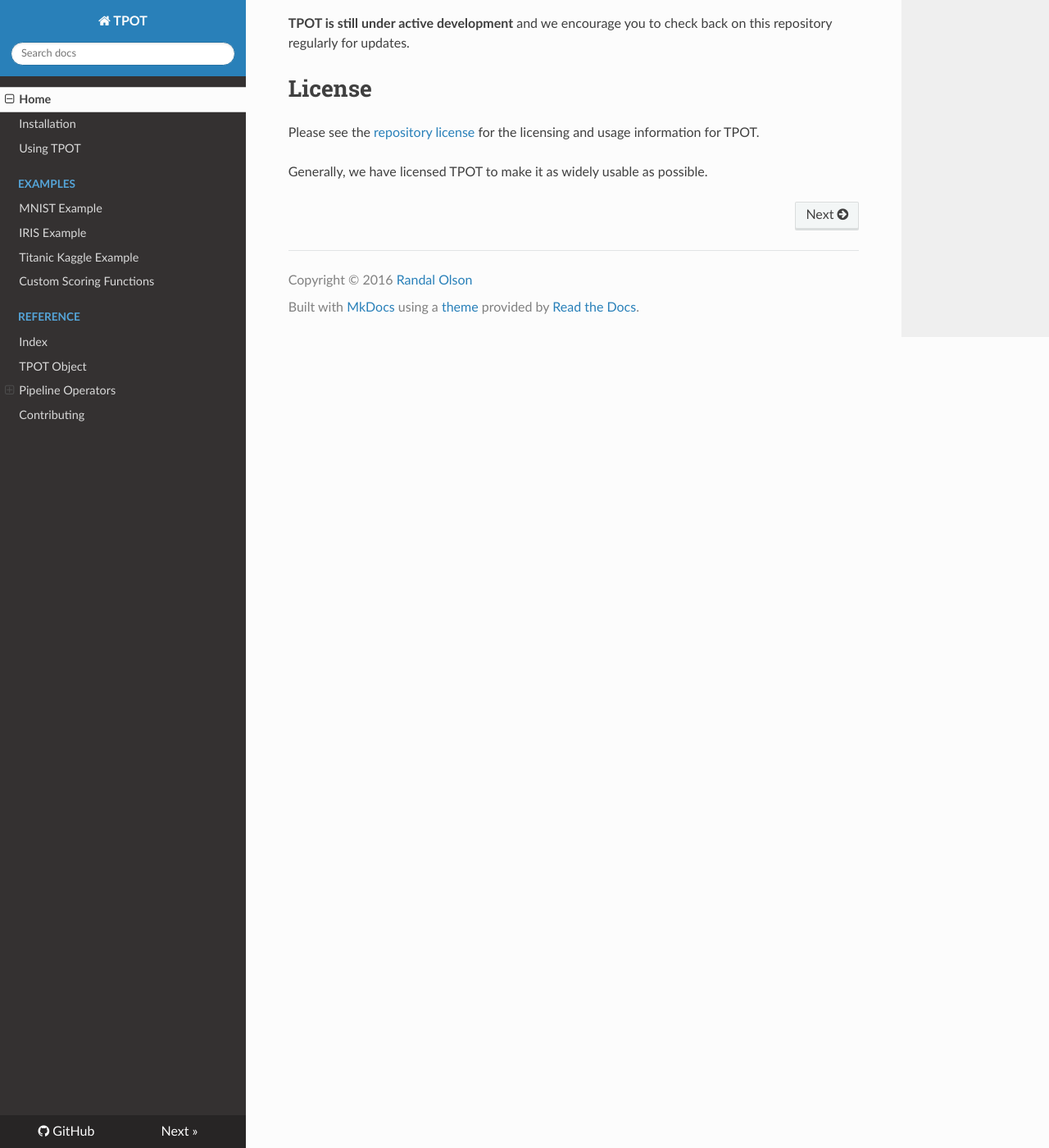
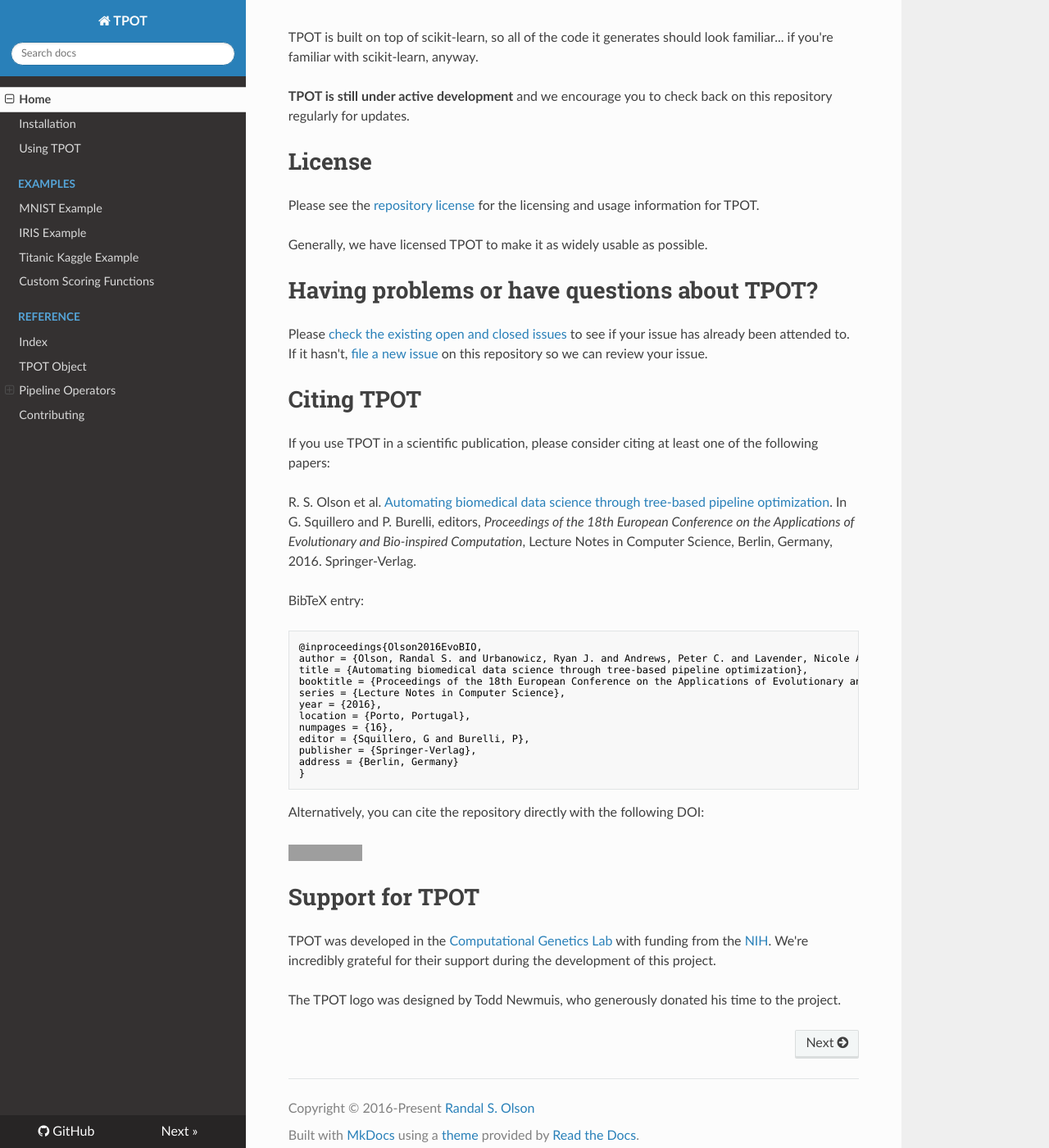
Before and after one commit to EpistasisLab/tpot, an MkDocs documentation site: the page built from docs/sources/index.md, in a window 1280 px wide and 1400 px high, scrolled down 2324 px. Shown: the whole window at 82% size. Built offline with MkDocs 1.6.1, drawn with Linux system fonts in a browser that asks for light colours; nearby versions of some CDN libraries; old or Windows-style settings are respelled for this version of MkDocs; some of the changed text lies outside the part shown; grey boxes are pictures that could not be loaded.

Commit message:
Update docs with new logo

````diff
--- a/docs/mkdocs.yml
+++ b/docs/mkdocs.yml
@@ -12,7 +12,7 @@
   - tables
   - fenced_code
 
-copyright: Copyright &copy; 2016 <a href="http://www.randalolson.com">Randal Olson</a>
+copyright: Copyright &copy; 2016-Present <a href="http://www.randalolson.com">Randal S. Olson</a>
 
 pages:
 - Home: index.md
--- a/docs/sources/index.md
+++ b/docs/sources/index.md
@@ -1,4 +1,6 @@
-# Tree-based Pipeline Optimization Tool (TPOT)
+<center>
+<img src="https://raw.githubusercontent.com/rhiever/tpot/master/images/tpot-logo.jpg" width=200 />
+</center>
 
 Consider TPOT your **Data Science Assistant**. TPOT is a Python tool that automatically creates and optimizes machine learning pipelines using genetic programming.
 
@@ -43,3 +45,40 @@
 Please see the [repository license](https://github.com/rhiever/tpot/blob/master/LICENSE) for the licensing and usage information for TPOT.
 
 Generally, we have licensed TPOT to make it as widely usable as possible.
+
+# Having problems or have questions about TPOT?
+
+Please [check the existing open and closed issues](https://github.com/rhiever/tpot/issues?utf8=%E2%9C%93&q=is%3Aissue) to see if your issue has already been attended to. If it hasn't, [file a new issue](https://github.com/rhiever/tpot/issues/new) on this repository so we can review your issue.
+
+# Citing TPOT
+
+If you use TPOT in a scientific publication, please consider citing at least one of the following papers:
+
+R. S. Olson et al. [Automating biomedical data science through tree-based pipeline optimization](http://arxiv.org/abs/1601.07925). In G. Squillero and P. Burelli, editors, *Proceedings of the 18th European Conference on the Applications of Evolutionary and Bio-inspired Computation*, Lecture Notes in Computer Science, Berlin, Germany, 2016. Springer-Verlag.
+
+BibTeX entry:
+
+```bibtex
+@inproceedings{Olson2016EvoBIO,
+author = {Olson, Randal S. and Urbanowicz, Ryan J. and Andrews, Peter C. and Lavender, Nicole A. and Kidd, La Creis and Moore, Jason H.},
+title = {Automating biomedical data science through tree-based pipeline optimization},
+booktitle = {Proceedings of the 18th European Conference on the Applications of Evolutionary and Bio-inspired Computation},
+series = {Lecture Notes in Computer Science},
+year = {2016},
+location = {Porto, Portugal},
+numpages = {16},
+editor = {Squillero, G and Burelli, P},
+publisher = {Springer-Verlag},
+address = {Berlin, Germany}
+}
+```
+
+Alternatively, you can cite the repository directly with the following DOI:
+
+[![DOI](https://zenodo.org/badge/20747/rhiever/tpot.svg)](https://zenodo.org/badge/latestdoi/20747/rhiever/tpot)
+
+# Support for TPOT
+
+TPOT was developed in the [Computational Genetics Lab](http://epistasis.org) with funding from the [NIH](http://www.nih.gov). We're incredibly grateful for their support during the development of this project.
+
+The TPOT logo was designed by Todd Newmuis, who generously donated his time to the project.
````
Also changed, not shown: docs/sources/installing.md (+1 -1 lines).
